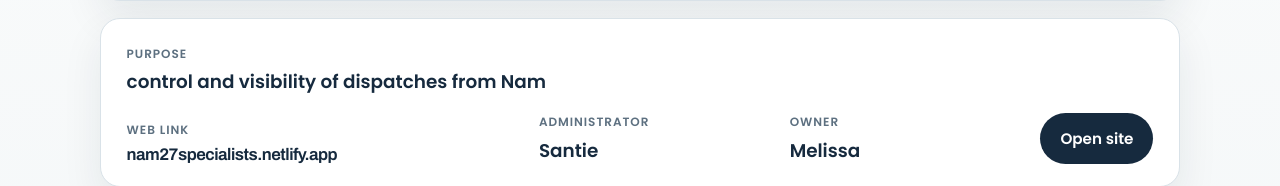
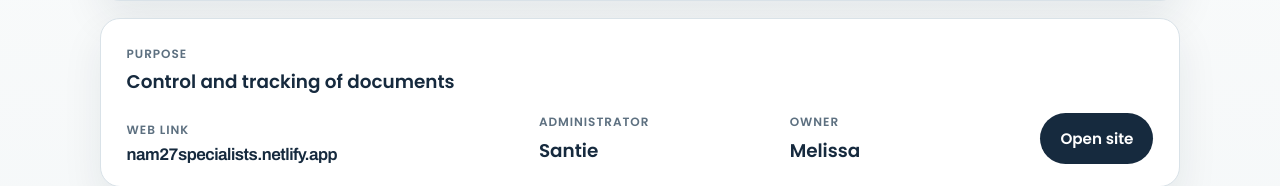
Before and after one commit to ZanieJ/GoNamibia2027, a plain HTML site: page index.html in a window 1280 px wide. Shown: the part 722-908 px from the top of the page. Drawn offline with Linux system fonts and the light colour scheme.

Commit message:
Rename the Nam specialists purpose.

```diff
--- a/index.html
+++ b/index.html
@@ -59,7 +59,7 @@
       <article class="site-card">
         <div class="moved-purpose">
           <p class="meta__label">Purpose</p>
-          <p class="meta__value">control and visibility of dispatches from Nam</p>
+          <p class="meta__value">Control and tracking of documents</p>
         </div>
         <div class="meta">
           <div>
```
